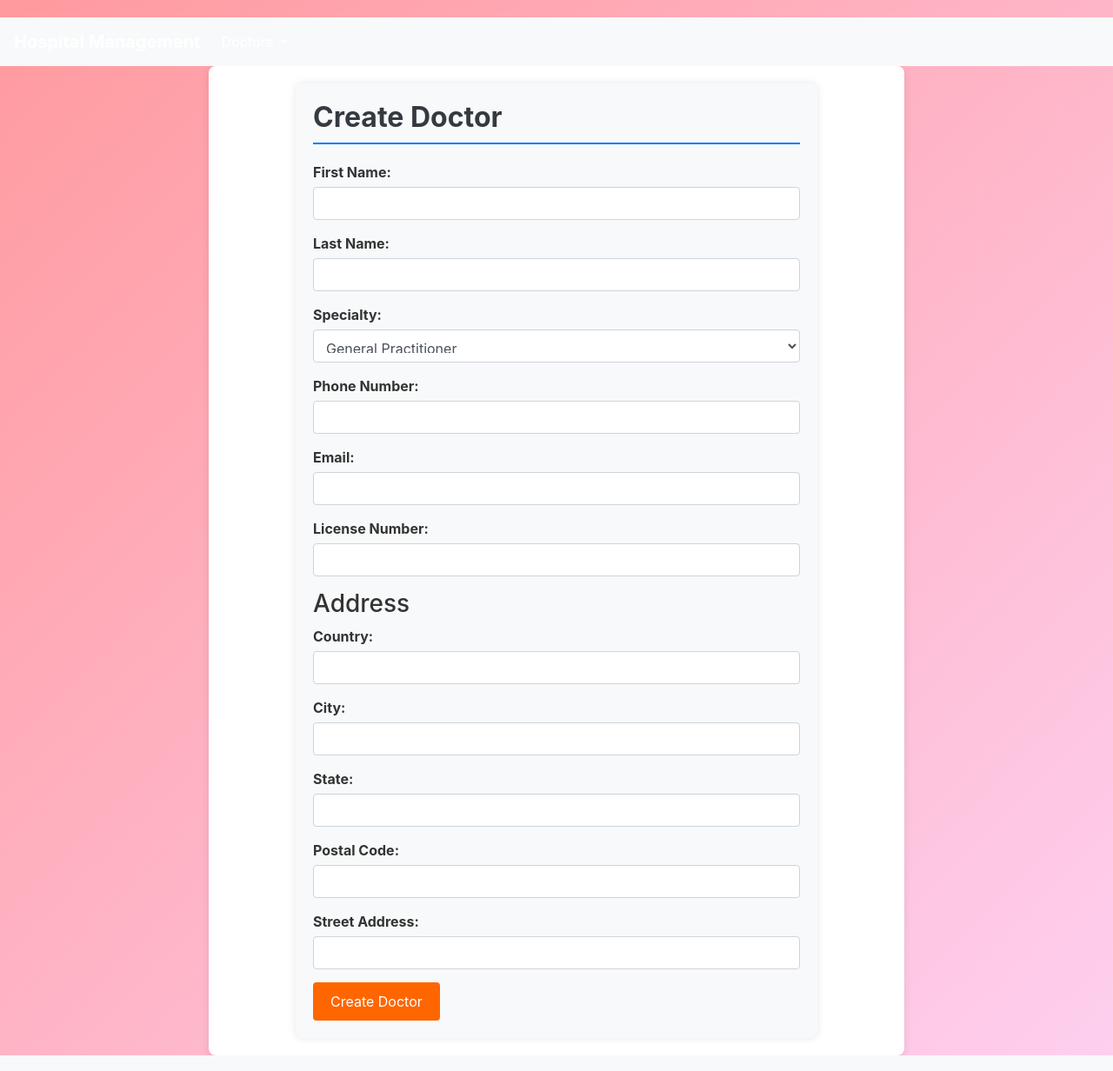
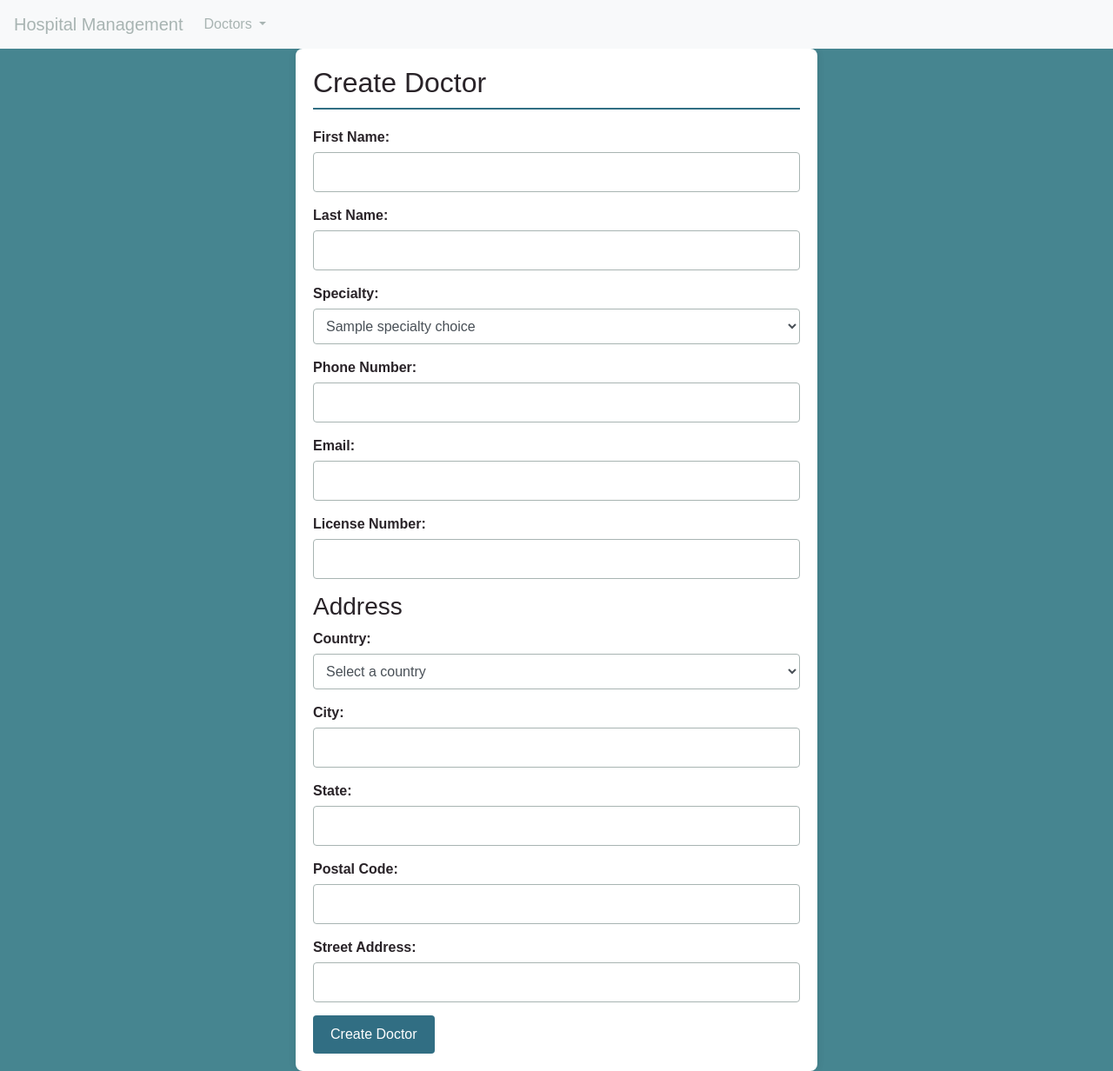
Before and after one commit to Fotisyng/HospitalManagementSystem, a Django app: template src/doctors/templates/doctor_form.html in a window 1280 px wide. Shown: the whole page at 87% size. Run offline with Django 3.2, Linux system fonts and the light colour scheme; the template is opened without the code that fills it: most values are stand-ins (such as "Sample title", 1, 10 or a date in 2020); some libraries are stand-ins or nearby versions.

Commit message:
feat: Better visualization of pages

```diff
--- a/src/doctors/templates/doctor_form.html
+++ b/src/doctors/templates/doctor_form.html
@@ -1,13 +1,15 @@
 {% extends 'base.html' %}
 
 {% block title %}Create Doctor{% endblock %}
-
+{% load static %}
 {% block content %}
 <div class="form-container">
     <h2>Create Doctor</h2>
     <form method="post">
         {% csrf_token %}
-
+        {% block extra_css %}
+        <link rel="stylesheet" href="{% static 'doctor_form.css' %}">
+        {% endblock %}
         <div class="form-group">
             <label for="first_name">First Name:</label>
             <input type="text" name="first_name" id="first_name" class="form-control" required>
@@ -21,29 +23,12 @@
         <div class="form-group">
             <label for="specialty">Specialty:</label>
             <select name="specialty" id="specialty" class="form-control" required>
-                <option value="GP">General Practitioner</option>
-                <option value="Cardiologist">Cardiologist</option>
-                <option value="Neurologist">Neurologist</option>
-                <option value="Dermatologist">Dermatologist</option>
-                <option value="Radiologist">Radiologist</option>
-                <option value="Pediatrician">Pediatrician</option>
-                <option value="Oncologist">Oncologist</option>
-                <option value="Orthopedist">Orthopedist</option>
-                <option value="Ophthalmologist">Ophthalmologist</option>
-                <option value="Psychiatrist">Psychiatrist</option>
-                <option value="Endocrinologist">Endocrinologist</option>
-                <option value="Rheumatologist">Rheumatologist</option>
-                <option value="Gastroenterologist">Gastroenterologist</option>
-                <option value="Nephrologist">Nephrologist</option>
-                <option value="Pulmonologist">Pulmonologist</option>
-                <option value="Urologist">Urologist</option>
-                <option value="Hematologist">Hematologist</option>
-                <option value="Anesthesiologist">Anesthesiologist</option>
-                <option value="Plastic Surgeon">Plastic Surgeon</option>
-                <option value="Obstetrician">Obstetrician</option>
-                <option value="Gynecologist">Gynecologist</option>
+                {% for code, name in specialty_choices %}
+                <option value="{{ code }}">{{ name }}</option>
+                {% endfor %}
             </select>
         </div>
+
 
         <div class="form-group">
             <label for="phone_number">Phone Number:</label>
@@ -62,8 +47,14 @@
 
         <h3>Address</h3>
         <div class="form-group">
+            <!-- Country dropdown -->
             <label for="country">Country:</label>
-            <input type="text" name="country" id="country" class="form-control">
+            <select name="country" id="country" class="form-control" required>
+                <option value="">Select a country</option>
+                {% for country in countries %}
+                <option value="{{ country.name }}">{{ country.name }}</option>
+                {% endfor %}
+            </select>
         </div>
 
         <div class="form-group">
--- a/src/doctors/templates/doctor_list.html
+++ b/src/doctors/templates/doctor_list.html
@@ -3,7 +3,7 @@
 {% block title %}Doctor List{% endblock %}
 {% load static %}
 {% block extra_css %}
-    <link rel="stylesheet" href="{% static 'css/doctor_list.css' %}">
+    <link rel="stylesheet" href="{% static 'doctor_list.css' %}">
 {% endblock %}
 
 {% block content %}
--- a/src/doctors/templates/static/base.css
+++ /dev/null
@@ -1,59 +0,0 @@
-body {
-    padding-top: 20px;
-    background: linear-gradient(135deg, #ff9a9e 0%, #fecfef 100%) !important;
-    color: #333;
-    min-height: 100vh; /* Ensure full height for the background */
-}
-
-
-nav.navbar {
-    background-color: #6a82fb; /* Vivid blue */
-    color: white;
-}
-
-.navbar-brand {
-    color: #fff;
-    font-weight: bold;
-}
-
-.nav-link {
-    color: #fff;
-    font-weight: 500;
-    transition: color 0.3s ease;
-}
-
-.nav-link:hover {
-    color: #ff9a9e; /* Hover color for nav links */
-}
-
-.container {
-    max-width: 800px;
-    background-color: #ffffff; /* White background for form container */
-    padding: 20px;
-    box-shadow: 0px 4px 10px rgba(0, 0, 0, 0.1); /* Subtle shadow */
-    border-radius: 8px;
-}
-
-h2 {
-    color: #6a82fb;
-    font-weight: bold;
-    margin-bottom: 20px;
-}
-
-label {
-    font-weight: 600;
-}
-
-button {
-    background-color: #ff9a9e;
-    color: white;
-    font-weight: bold;
-    border: none;
-    padding: 10px 20px;
-    border-radius: 5px;
-    transition: background-color 0.3s ease;
-}
-
-button:hover {
-    background-color: #6a82fb;
-}
--- a/src/doctors/templates/static/doctor_form.css
+++ b/src/doctors/templates/static/doctor_form.css
@@ -1,5 +1,6 @@
+/* General Form Container Styles */
 .form-container {
-    background-color: #f8f9fa;
+    background-color: #ffffff; /* White background for better visibility */
     border-radius: 8px;
     box-shadow: 0 0 10px rgba(0, 0, 0, 0.1);
     padding: 20px;
@@ -7,16 +8,18 @@
     margin: 0 auto; /* Center the form */
 }
 
-
+/* Heading Styles */
 h2 {
-    color: #343a40;
-    border-bottom: 2px solid #007bff;
+    color: #292328; /* Dark Purple */
+    border-bottom: 2px solid #316e83; /* Medium Blue border */
     padding-bottom: 10px;
     margin-bottom: 20px;
 }
 
+/* Form Group Styles */
 .form-group {
     margin-bottom: 15px;
+    padding: 0; /* Ensure no extra padding is causing clipping */
 }
 
 .form-group label {
@@ -25,15 +28,28 @@
     display: block;
 }
 
+/* Style for Select Elements */
 .form-control {
     border-radius: 4px;
-    border: 1px solid #ced4da;
+    border: 1px solid #a8b4b2; /* Light Gray border */
     padding: 10px;
     width: 100%;
+    box-sizing: border-box; /* Include padding and border in the width */
+    height: auto; /* Ensure dropdown height adapts to content */
+    overflow: hidden; /* Prevent overflow issues */
+    background-color: #ffffff; /* Set a white background for better visibility */
+    font-size: 16px; /* Adjust font size if needed */
+    line-height: 1.5; /* Improve line height for better readability */
 }
 
+.form-control:focus {
+    border-color: #316e83; /* Medium Blue border on focus */
+    box-shadow: 0 0 0 0.2rem rgba(49, 110, 131, 0.25); /* Optional: add shadow on focus */
+}
+
+/* Button Styles */
 .btn-primary {
-    background-color: #007bff;
+    background-color: #316e83; /* Medium Blue background */
     border: none;
     border-radius: 4px;
     color: #ffffff;
@@ -43,11 +59,12 @@
 }
 
 .btn-primary:hover {
-    background-color: #0056b3;
+    background-color: #468590; /* Light Blue background on hover */
 }
 
+/* Error List Styles */
 .error-list {
-    color: #d9534f;
+    color: #d9534f; /* Error color */
     margin-top: 20px;
 }
 
--- /dev/null
+++ b/src/static/css/base.css
@@ -0,0 +1,103 @@
+/* General Styles */
+body {
+    background-color: #468590; /* Light background color */
+    color: #292328; /* Dark Purple text color */
+    font-family: Arial, sans-serif;
+}
+
+/* Navbar Styles */
+.navbar {
+    background-color: #2c3e54; /* Dark Blue background */
+}
+
+.navbar-brand {
+    color: #a8b4b2 !important; /* Light Gray text for brand */
+}
+
+.nav-link {
+    color: #a8b4b2 !important; /* Light Gray text for links */
+}
+
+.nav-link:hover {
+    color: #468590 !important; /* Light Blue color on hover */
+}
+
+/* Dropdown Styles */
+.dropdown-menu {
+    background-color: #ffffff; /* White background for dropdown */
+    border: 1px solid #a8b4b2; /* Light Gray border */
+}
+
+.dropdown-item {
+    color: #292328; /* Dark Purple text for items */
+}
+
+.dropdown-item:hover {
+    background-color: #f1f1f1; /* Light gray background on hover */
+    color: #316e83; /* Medium Blue text on hover */
+}
+
+/* Button Styles */
+.btn-primary {
+    background-color: #316e83; /* Medium Blue background */
+    border-color: #316e83; /* Medium Blue border */
+}
+
+.btn-primary:hover {
+    background-color: #468590; /* Light Blue background on hover */
+    border-color: #468590; /* Light Blue border */
+}
+
+/* Form Styles */
+.form-container {
+    background-color: #ffffff; /* White background for form container */
+    border-radius: 8px;
+    box-shadow: 0 0 10px rgba(0, 0, 0, 0.1);
+    padding: 20px;
+    max-width: 600px; /* Limit the width */
+    margin: 0 auto; /* Center the form */
+}
+
+h2 {
+    color: #292328; /* Dark Purple */
+    border-bottom: 2px solid #316e83; /* Medium Blue border */
+    padding-bottom: 10px;
+    margin-bottom: 20px;
+}
+
+.form-group {
+    margin-bottom: 15px;
+}
+
+.form-group label {
+    font-weight: bold;
+    margin-bottom: 5px;
+    display: block;
+}
+
+.form-control {
+    border-radius: 4px;
+    border: 1px solid #a8b4b2; /* Light Gray border */
+    padding: 10px;
+    width: 100%;
+    box-sizing: border-box; /* Include padding and border in the width */
+}
+
+.form-control:focus {
+    border-color: #316e83; /* Medium Blue border on focus */
+    box-shadow: 0 0 0 0.2rem rgba(49, 110, 131, 0.25); /* Optional: add shadow on focus */
+}
+
+.error-list {
+    color: #d9534f;
+    margin-top: 20px;
+}
+
+.error-list ul {
+    list-style: none;
+    padding: 0;
+}
+
+.error-list li {
+    margin-bottom: 10px;
+}
--- a/src/doctors/templates/base.html
+++ b/src/templates/base.html
@@ -7,47 +7,7 @@
     <title>{% block title %}Hospital Management System{% endblock %}</title>
     <link rel="stylesheet" href="https://maxcdn.bootstrapcdn.com/bootstrap/4.5.2/css/bootstrap.min.css">
     <link rel="stylesheet" href="{% static 'css/base.css' %}">
-    <link rel="stylesheet" href="{% static 'css/doctor_form.css' %}">
-    {% block extra_css %}
-    <style>
-        /* Custom Navbar Colors */
-        .navbar {
-            background-color: #4a90e2; /* Darker blue */
-        }
-        .navbar-brand {
-            color: #ffffff !important; /* White text for brand */
-        }
-        .nav-link {
-            color: #ffffff !important; /* White text for links */
-        }
-        .nav-link:hover {
-            color: #ffcc00 !important; /* Yellow color on hover */
-        }
-
-        /* Custom Dropdown Colors */
-        .dropdown-menu {
-            background-color: #ffffff; /* White background for dropdown */
-            border: 1px solid #e1e1e1; /* Light gray border */
-        }
-        .dropdown-item {
-            color: #333333; /* Dark text for items */
-        }
-        .dropdown-item:hover {
-            background-color: #f1f1f1; /* Light gray background on hover */
-            color: #007bff; /* Blue text on hover */
-        }
-
-        /* Custom Button Colors */
-        .btn-primary {
-            background-color: #ff6600; /* Orange background */
-            border-color: #ff6600; /* Orange border */
-        }
-        .btn-primary:hover {
-            background-color: #e65c00; /* Darker orange background on hover */
-            border-color: #e65c00; /* Darker orange border */
-        }
-    </style>
-    {% endblock %}
+    {% block extra_css %}{% endblock %}
 </head>
 <body>
 <nav class="navbar navbar-expand-lg navbar-light bg-light">
```
Also changed, not shown: src/doctors/views.py (+36 -19 lines), src/hospitalManagementSystem/settings.py (+7 -1 lines).
